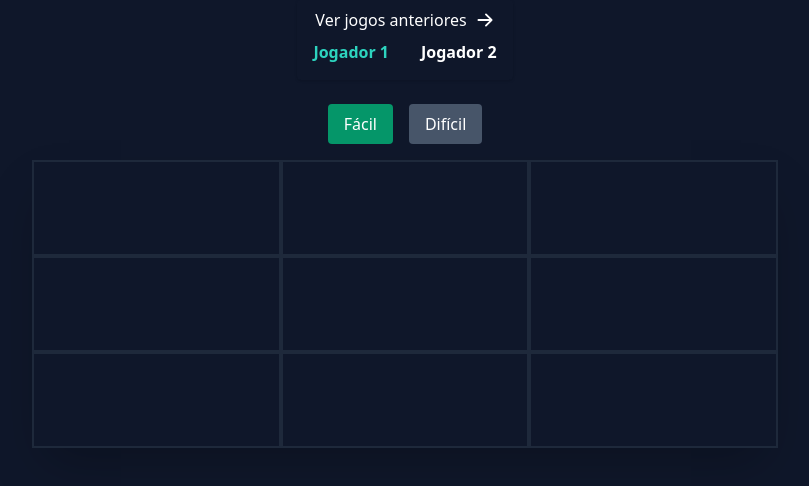
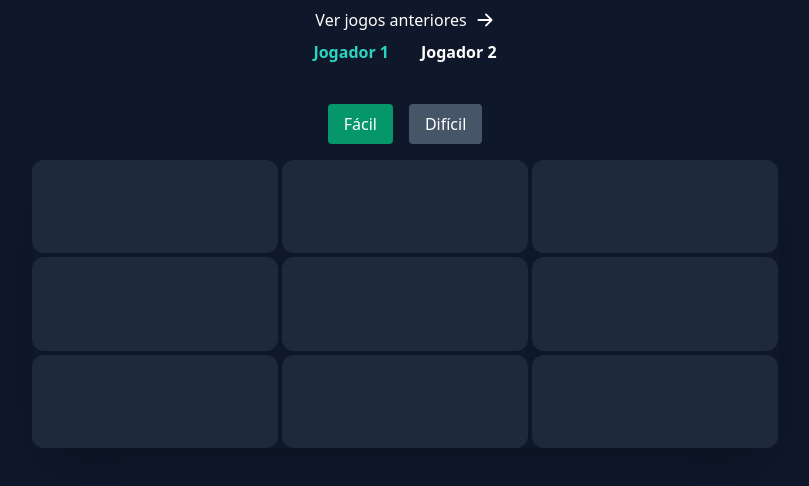
Before and after one commit to LucasAntunesDev/jogo-da-velha, a React (Vite) app: page / in a window 1280 px wide. Shown: the top 486 px of the page, without its empty margins (235-1044 px from the left). Built offline with nearby package versions, Linux system fonts and the light colour scheme.

Commit message:
Update: Modo difícil

```diff
--- a/src/Jogo.jsx
+++ b/src/Jogo.jsx
@@ -78,21 +78,43 @@ const Jogo = () => {
     return indexAleatorio
   }
 
-  const jogadaDificil = novasCasas => {
+  const bloquear = (verificador, novasCasas) => {
     for (let combinacao of combinacoesVitoria) {
-      const jogadasJogador1NaCombinacao = combinacao.filter(index =>
-        jogadasJogador1.includes(index)
-      )
-      const casasVaziasNaCombinacao = combinacao.filter(
-        index => novasCasas[index] === null
-      )
+      const [a, b, c] = combinacao
+      const [primeiro, segundo, terceiro] = [
+        novasCasas[a],
+        novasCasas[b],
+        novasCasas[c],
+      ]
+
       if (
-        jogadasJogador1NaCombinacao.length === 2 &&
-        casasVaziasNaCombinacao.length === 1
+        (primeiro === verificador &&
+          segundo === verificador &&
+          terceiro === null) ||
+        (primeiro === verificador &&
+          terceiro === verificador &&
+          segundo === null) ||
+        (segundo === verificador &&
+          terceiro === verificador &&
+          primeiro === null)
       ) {
-        return casasVaziasNaCombinacao[0]
+        return combinacao.find(index => novasCasas[index] === null)
       }
     }
+    return null
+  }
+
+  const jogadaDificil = novasCasas => {
+    const jogadaGanhar = bloquear('O', novasCasas)
+    if (jogadaGanhar !== null) {
+      return jogadaGanhar
+    }
+
+    const jogadaBloquear = bloquear('X', novasCasas)
+    if (jogadaBloquear !== null) {
+      return jogadaBloquear
+    }
+
     return jogadaAleatoria(novasCasas)
   }
 
@@ -179,7 +201,7 @@ const Jogo = () => {
         resultado={resultado}
       />
 
-      <header className="flex flex-col gap-x-8 mx-auto w-fit p-2 rounded shadow mb-6 items-center">
+      <header className="flex flex-col gap-x-8 mx-auto w-fit p-2 rounded mb-6 items-center">
         <a
           href="/placar"
           className="text-white inline-flex hover:text-white/80 items-center gap-x-2">
--- a/src/components/Tabuleiro.jsx
+++ b/src/components/Tabuleiro.jsx
@@ -2,7 +2,7 @@ import Casa from './Casa'
 
 const Tabuleiro = ({casas, casasVitoria, inserirValor}) => {
   return (
-    <div className="grid grid-cols-3 grid-rows-3 *:border-2 *:border-slate-800 text-zinc-50 mx-auto h-72 w-7/12 max-h-screen bg-slate-900 rounded shadow-2xl">
+    <div className="grid grid-cols-3 grid-rows-3 *:border-2 *:bg-slate-800 gap-1 *:rounded-xl text-zinc-50 mx-auto h-72 w-7/12 max-h-screen bg-slate-900 rounded shadow-2xl">
       {casas.map((casa, index) => (
         <Casa
           onClick={() => inserirValor(index)}
```
